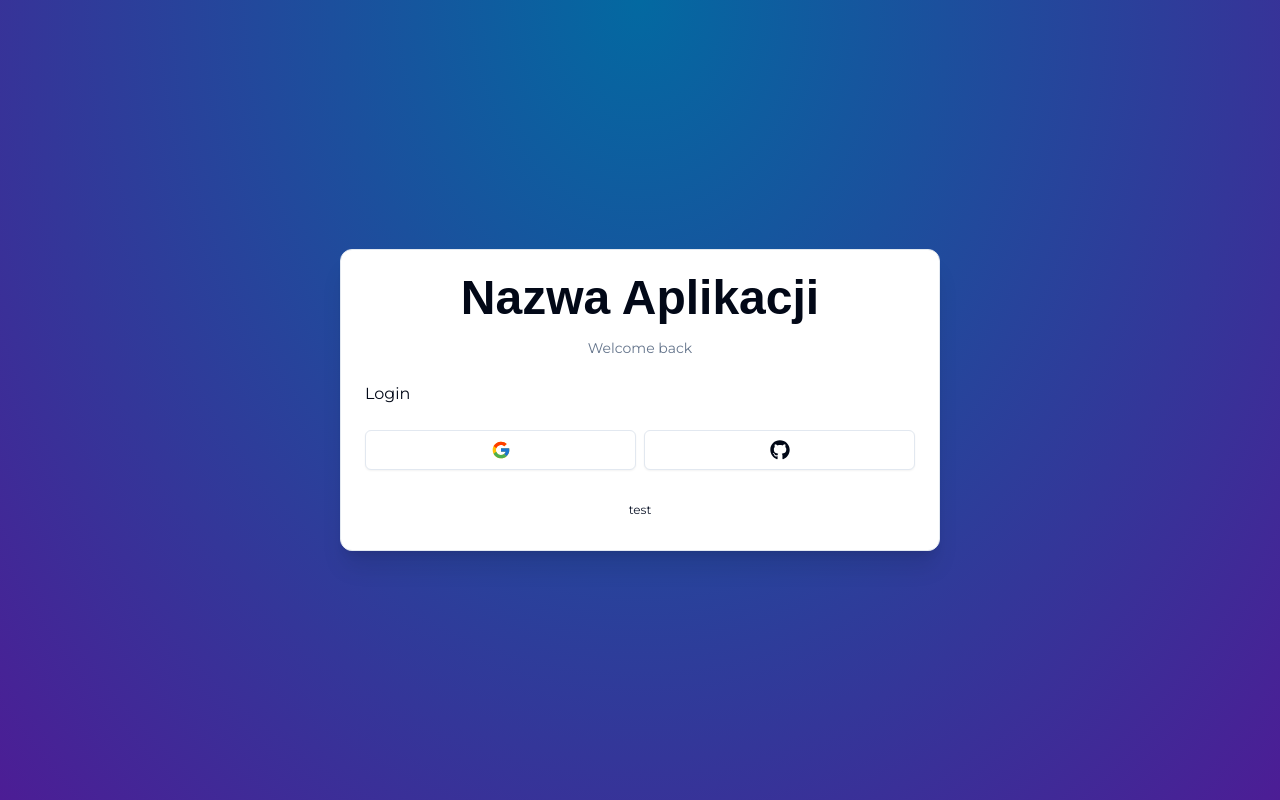
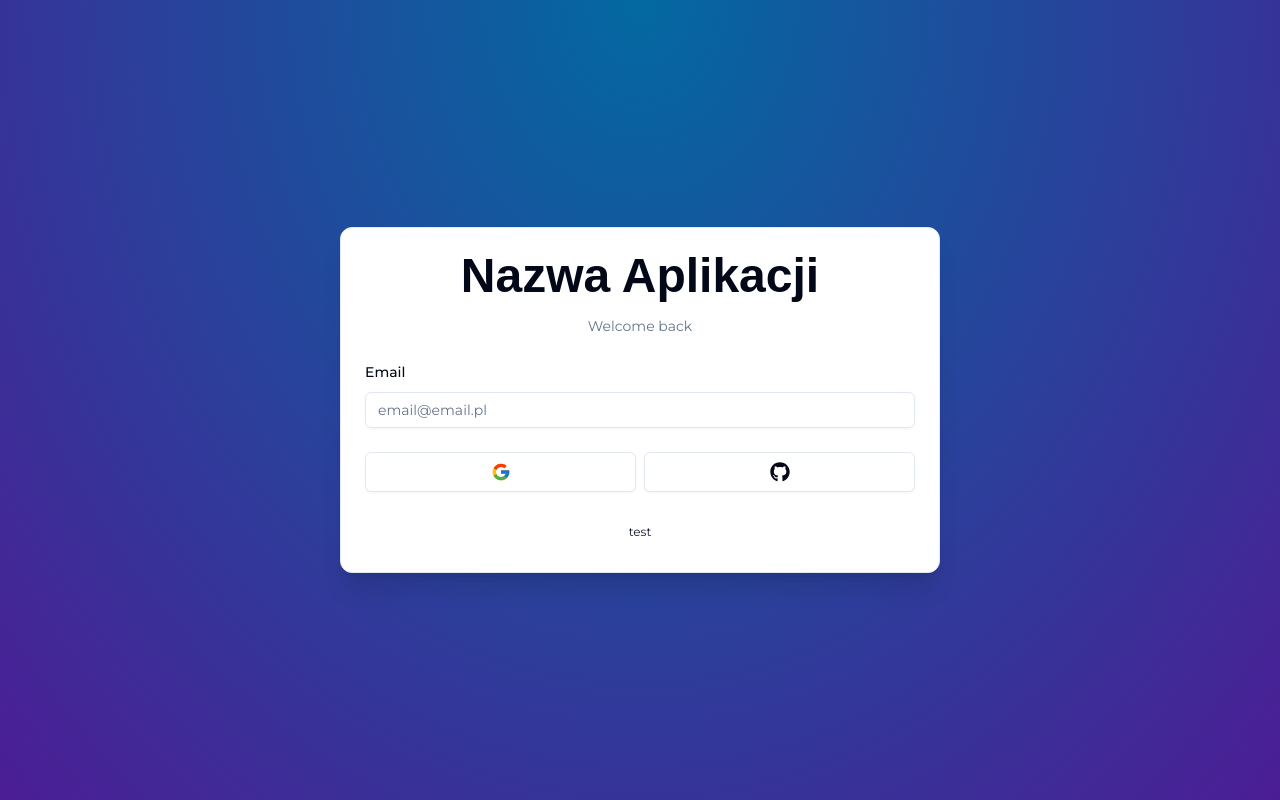
Before and after one commit to Elldrigar/na-regale, a Next.js app: page /auth/login in a window 1280 px wide. Built offline with nearby package versions, Linux system fonts and the light colour scheme; a web font is replaced by a local one.

Commit message:
WIP on Leogin inputs

```diff
--- a/components/auth/login-form.tsx
+++ b/components/auth/login-form.tsx
@@ -1,10 +1,10 @@
 'use client'
 
-import * as z from "zod"
+import * as z from 'zod'
 import { CardWrapper } from '@/components/auth/card-wrapper'
 import { useForm } from 'react-hook-form'
 import { zodResolver } from '@hookform/resolvers/zod'
-import { LoginSchema } from "@/schemas";
+import { LoginSchema } from '@/schemas'
 import {
     Form,
     FormControl,
@@ -13,14 +13,15 @@
     FormMessage,
     FormLabel
 } from '@/components/ui/form'
+import { Input } from '@/components/ui/input'
 
 export const LoginForm = () => {
     const form = useForm<z.infer<typeof LoginSchema>>({
         resolver: zodResolver(LoginSchema),
         defaultValues: {
-            email: "",
-            password: ""
-        },
+            email: '',
+            password: ''
+        }
     })
 
     return (
@@ -30,7 +31,30 @@
             backButtonLabel='test'
             backButtonHref='test'
             showSocial>
-            Login
+            <Form {...form}>
+                <form
+                    onSubmit={form.handleSubmit(() => {})}
+                    className='space-y-6'>
+                    <div className='space-y-4'>
+                        <FormField
+                            name='email'
+                            render={({ field }) => (
+                                <FormItem>
+                                    <FormLabel>Email</FormLabel>
+                                    <FormControl>
+                                        <Input
+                                            {...field}
+                                            placeholder='email@email.pl'
+                                            type='email'
+                                        />
+                                    </FormControl>
+                                    <FormMessage />
+                                </FormItem>
+                            )}
+                        />
+                    </div>
+                </form>
+            </Form>
         </CardWrapper>
     )
 }
```
